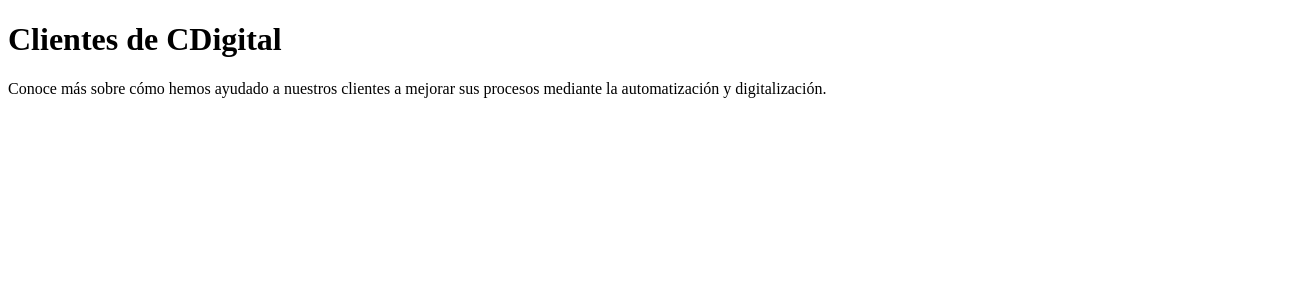
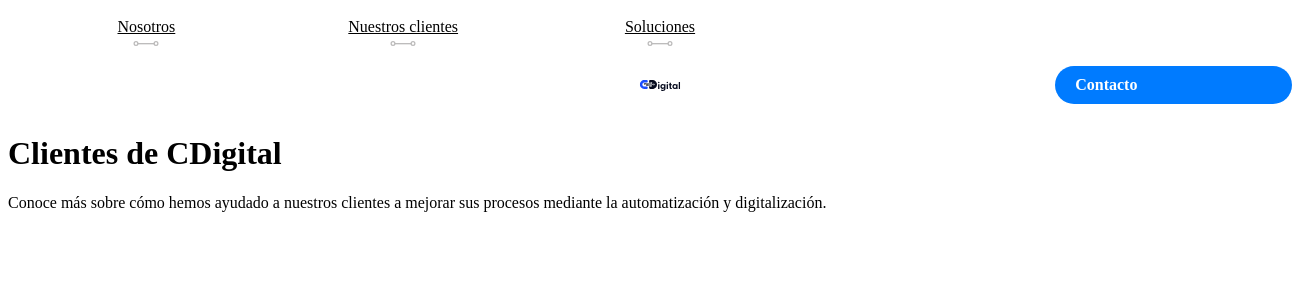
Before and after one commit to Adrianaortiz00/cdigital2024, a Next.js app: page /clientes in a window 1280 px wide. Shown: the top 300 px of the page, 1312 px wide, since content can reach past the window. Built offline with nearby package versions, Linux system fonts and the light colour scheme.

Commit message:
header structure

```diff
--- a/src/app/layout.jsx
+++ b/src/app/layout.jsx
@@ -1,5 +1,6 @@
 import "../styles/globals.scss";
 import Fonts from "../components/Fonts.jsx";
+import Header from "@/components/Header";
 
 export const metadata = {
   title: "CDigital | Soluciones en Power Platform",
@@ -40,7 +41,12 @@
     <html lang="en">
       <body>
         <Fonts />
-        {children}
+        <nav>
+          <Header />
+        </nav>
+        <main>
+          {children}
+        </main>
       </body>
     </html>
   );
--- a/src/components/ContactForm.jsx
+++ b/src/components/ContactForm.jsx
@@ -1,7 +1,7 @@
 "use client";
 import { useState } from "react";
 import { sendInternalEmail, sendUserEmail } from "../utils/sendEmail";
-import styles from "../styles/components/contactForm.module.scss";
+import styles from "../styles/components/ContactForm.module.scss";
 import SubtitleSection from "./SubtitleSection";
 
 const ContactForm = () => {
--- /dev/null
+++ b/src/components/Header.jsx
@@ -0,0 +1,49 @@
+import styles from "../styles/components/Header.module.scss";
+import NavItem from "./NavItem";
+
+const listMenu = [
+  {
+    id: 1,
+    text: "Nosotros",
+    href: "/Acerca",
+  },
+  {
+    id: 2,
+    text: "Nuestros clientes",
+    href: "/clientes",
+  },
+  {
+    id: 3,
+    text: "Soluciones",
+    href: "/clientes",
+  },
+];
+
+const Header = () => {
+  return (
+    <header className={styles.header}>
+      {listMenu.map((item) => (
+        <NavItem
+          key={item.id}
+          href={item.href}
+          text={item.text}
+          className={styles.hola}
+        />
+      ))}
+
+      <div className={styles.logo}>
+        <img
+          src="/images/cdigital_completo.svg"
+          alt="Logo"
+          width={60}
+          height={11}
+        />
+      </div>
+      <nav href="#contacto" className={styles.contactButton}>
+        Contacto
+      </nav>
+    </header>
+  );
+};
+
+export default Header;
--- /dev/null
+++ b/src/components/NavItem.jsx
@@ -0,0 +1,16 @@
+import Link from "next/link";
+import styles from "../styles/components/NavItem.module.scss";
+
+const NavItem = ({ href, text }) => {
+  return (
+    <Link href={href} className={styles.navItem}>
+      <span>{text}</span>
+      <img src="images/separator.svg"
+      alt="Separator"
+      width={50}
+      height={5} />
+    </Link>
+  );
+};
+
+export default NavItem;
--- /dev/null
+++ b/src/styles/components/Header.module.scss
@@ -0,0 +1,44 @@
+@import "../variables.scss";
+@import "../globals.scss";
+
+.header {
+  width: 100%;
+  background-color: white;
+  padding: 10px 20px;
+  display: grid;
+  grid-template-columns: repeat(5, 1fr);
+  align-items: center;
+  gap: 20px;
+}
+
+.header hola:nth-child(1) {
+  grid-column: 1 / 2;
+}
+
+.header hola:nth-child(2) {
+  grid-column: 2 / 3;
+}
+
+.logo {
+  display: flex;
+  justify-content: center;
+  grid-column: 3 / 4;
+}
+
+.header hola:nth-child(3) {
+  grid-column: 4 / 5;
+}
+
+.contactButton {
+  background-color: #007bff;
+  color: white;
+  padding: 10px 20px;
+  border-radius: 20px;
+  text-decoration: none;
+  font-weight: bold;
+  grid-column: 5 / 6;
+}
+
+.contactButton:hover {
+  background-color: #0056b3;
+}
--- /dev/null
+++ b/src/styles/components/NavItem.module.scss
@@ -0,0 +1,14 @@
+@import "../variables.scss";
+@import "../globals.scss";
+
+.navItem {
+    display: flex;
+    flex-direction: column;
+    align-items: center;
+    color: black;
+
+  }
+
+  .navItem img {
+    margin-top: 5px;
+  }
```
Also changed, not shown: public/images/cdigital_completo.svg (added).
